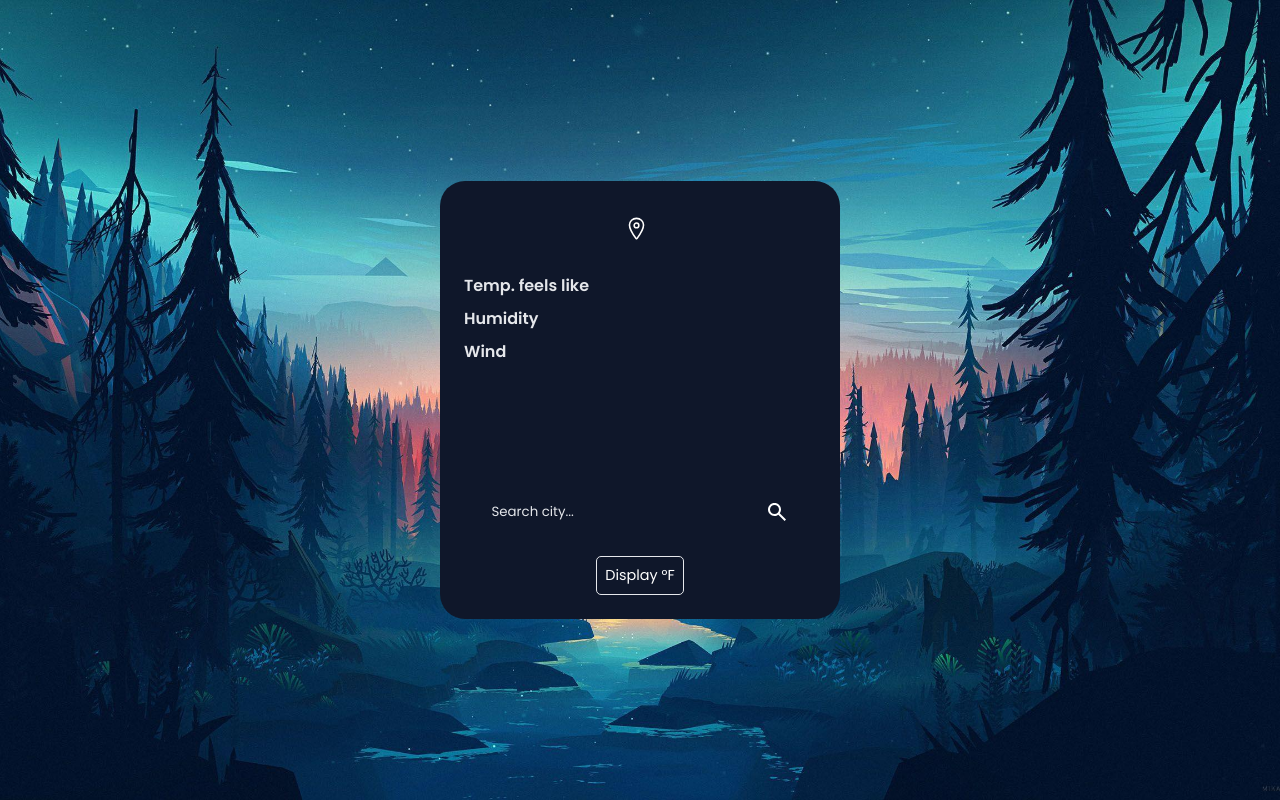
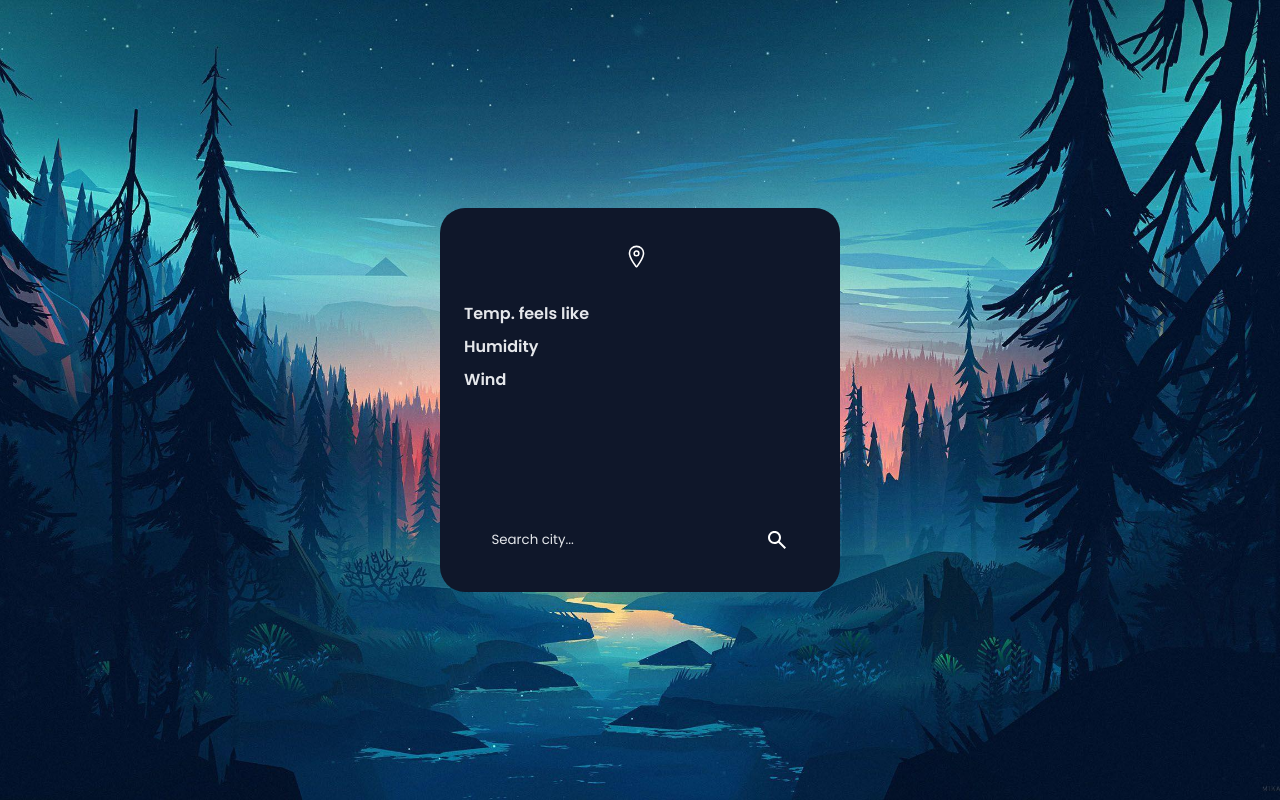
Before and after one commit to JonashGania/weather-app, a website built with webpack: page dist/index.html in a window 1280 px wide. Built offline with nearby package versions, Linux system fonts and the light colour scheme; no server answers.

Commit message:
Removed change unit button

```diff
--- a/dist/index.html
+++ b/dist/index.html
@@ -38,11 +38,12 @@
                 <span class="wind-speed"></span>
             </div>
 
+            <div class="weather-desc">
+
+            </div>
+
             <div class="weather-temp">
                 <h1 class="temperature"></h1>
-            </div>
-            <div class="weather-desc">
-
             </div>
 
             <div class="search-wrap">
@@ -52,10 +53,8 @@
                 </svg>
             </div>
 
-            <div class="change-unit">
-                <button class="change-unit-btn">Display
-                    <span class="temp-unit">°F</span>
-                </button>
+            <div class="error-display">
+                <span class="error-message"></span>
             </div>
 
         </div>
```
